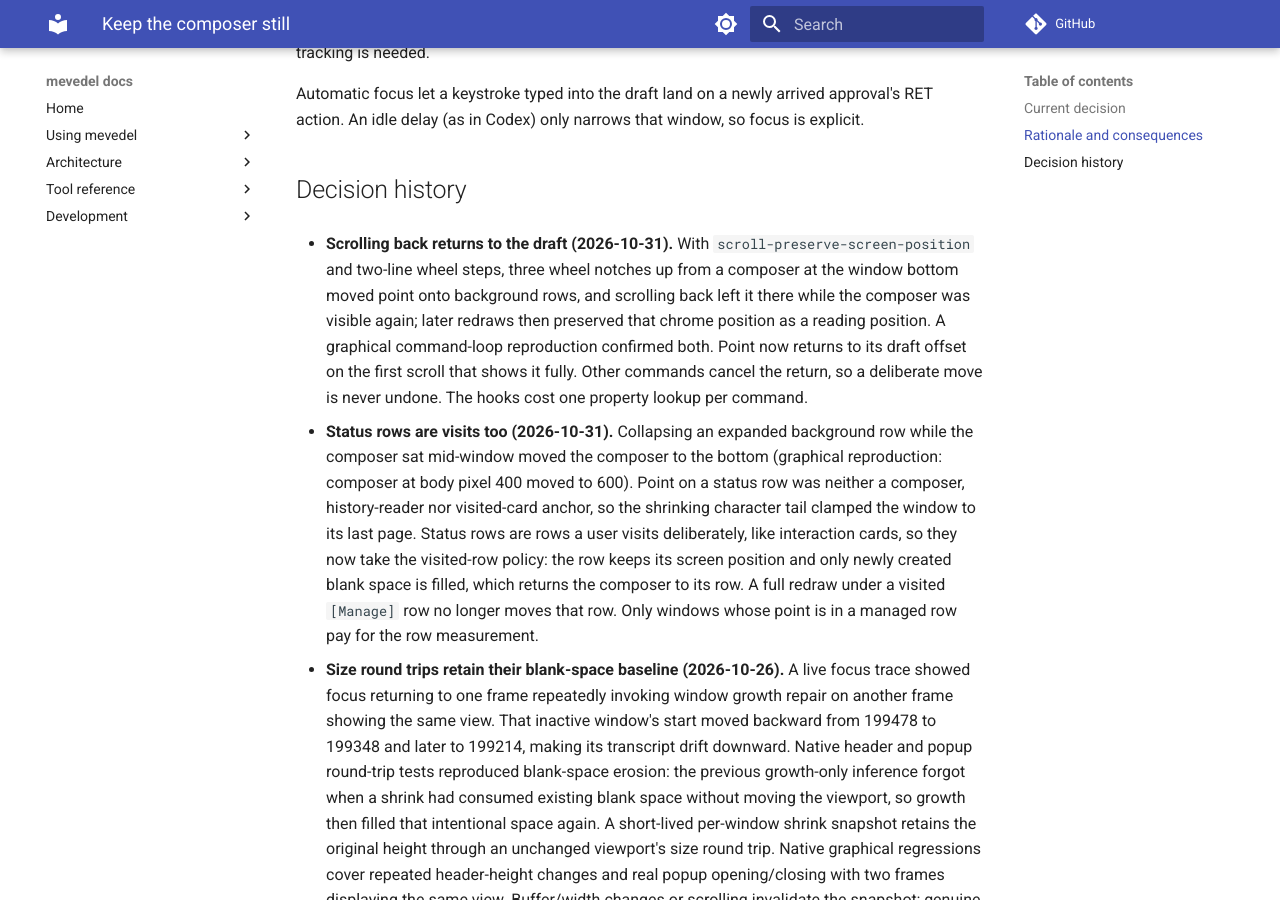
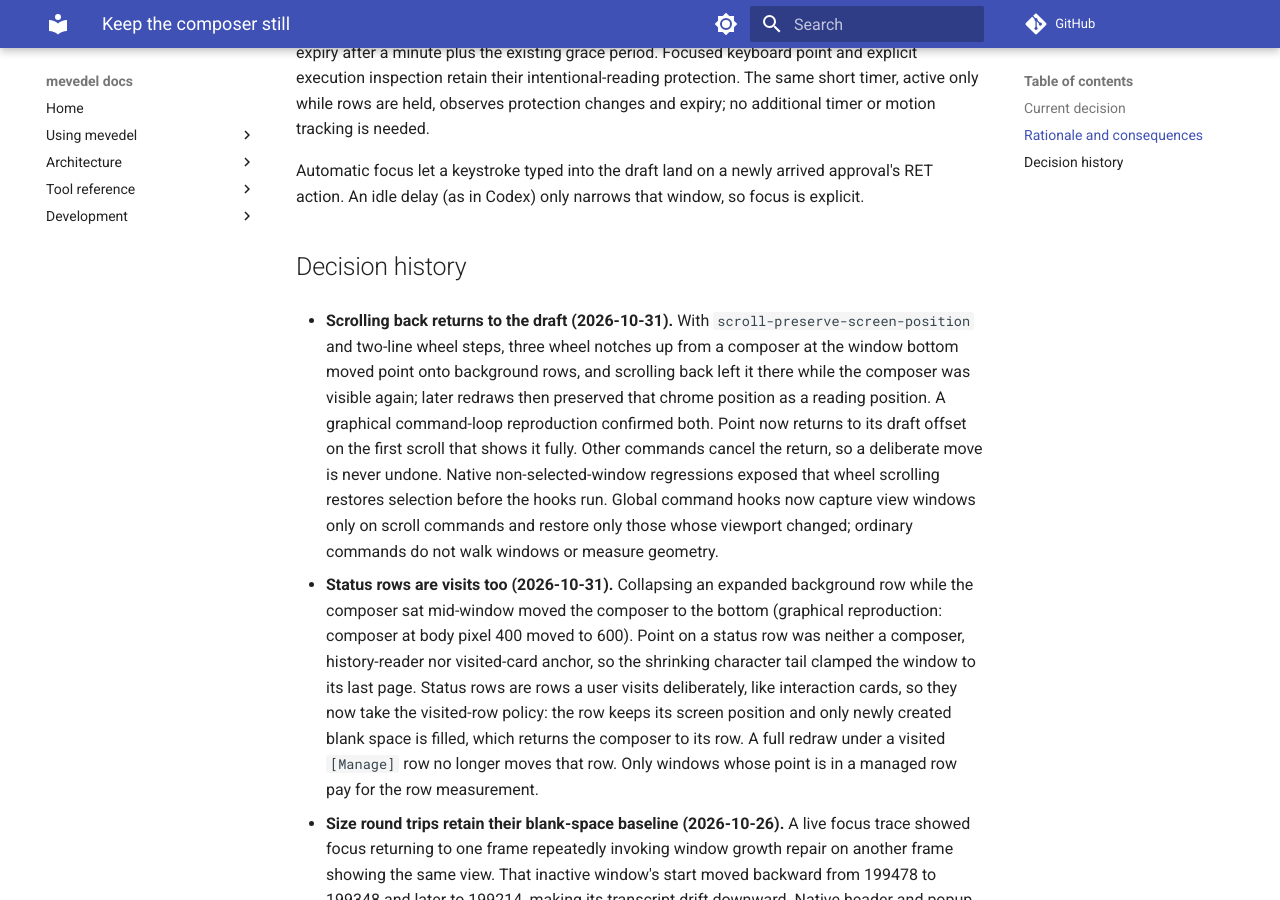
Before and after one commit to FrauH0lle/mevedel, an MkDocs documentation site: the page built from docs/adr/0126-keep-the-composer-still.md, in a window 1280 px wide and 900 px high, scrolled down 5144 px. Built offline with MkDocs 1.6.1 and Material for MkDocs 9.7.7, drawn with Linux system fonts in a browser that asks for light colours; comment, search, counter and statistics services are not loaded; some of the changed text lies outside the part shown.

Commit message:
fix(view): Restore draft point in the actually scrolled window
Wheel scrolling restores selection before command hooks run. Capture each view window's own point and buffer, and restore only windows whose viewport moved. Recognize the native other-window scroll commands, which lack the scroll-command property.

* mevedel-view-composer.el (mevedel-view--scroll-command-p, mevedel-view--note-scroll-origin, mevedel-view--return-from-scroll, mevedel-view-composer-initialize): Track scrolled windows independently of selection and selected buffer.

* test/test-mevedel-view-user-state.el: Exercise native wheel and keyboard scrolling over non-selected view windows, including selection in another buffer. All four regressions fail on 3bfce9d1 at draft offset -200 instead of 4.

* docs/adr/0126-keep-the-composer-still.md: Record per-window scroll ownership and global hook scope.

Validation: three focused view runs with 2,223 expected results each; private-KWin graphical check 104 tests without skips; native user-state suite 29 tests under CPU-25 contention; strict compile 268 files; standards and diff checks clean. Matched compiled CPU samples retained in the local handoff; small render timing differences remain within overlapping distributions.

```diff
--- a/docs/adr/0126-keep-the-composer-still.md
+++ b/docs/adr/0126-keep-the-composer-still.md
@@ -130,10 +130,14 @@
 draft moves point onto transcript or chrome rows, often the background
 `[Manage]` row just above the rail. The view remembers the draft offset per
 window; the next scroll command after which that position is fully visible
-puts point back. Commands carrying the `scroll-command` property and touchpad
-momentum (`pixel-scroll-start-momentum`) count as scrolling; any other command
-in that window is a deliberate move and drops the pending return. Redraws while
-scrolled away keep the reader position as before.
+puts point back. Commands carrying the `scroll-command` property, other-window
+scrolling, and touchpad momentum (`pixel-scroll-start-momentum`) count as
+scrolling; any other command in that window is a deliberate move and drops the
+pending return. Redraws while scrolled away keep the reader position as before.
+Capture uses each displayed view window's own point and buffer, and restoration
+applies only to windows whose viewport actually scrolled. Wheel scrolling over
+a non-selected window and `scroll-other-window` work even from a different
+selected buffer, without changing the selected window's point or viewport.
 
 Arriving permission prompts and questions do not move point. They render, the
 rail shows them as pending, and `C-c C-j` visits the next one from the invoking
@@ -234,8 +238,11 @@
   later redraws then preserved that chrome position as a reading position. A
   graphical command-loop reproduction confirmed both. Point now returns to its
   draft offset on the first scroll that shows it fully. Other commands cancel the
-  return, so a deliberate move is never undone. The hooks cost one property
-  lookup per command.
+  return, so a deliberate move is never undone. Native non-selected-window
+  regressions exposed that wheel scrolling restores selection before the hooks
+  run. Global command hooks now capture view windows only on scroll commands
+  and restore only those whose viewport changed; ordinary commands do not walk
+  windows or measure geometry.
 
 - **Status rows are visits too (2026-10-31).** Collapsing an expanded
   background row while the composer sat mid-window moved the composer to the
```
Also changed, not shown: 2 other files.
